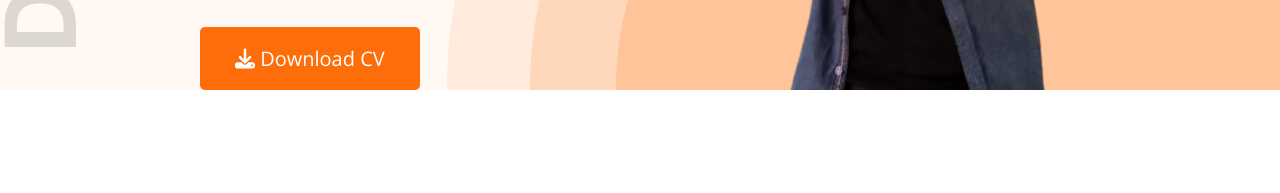
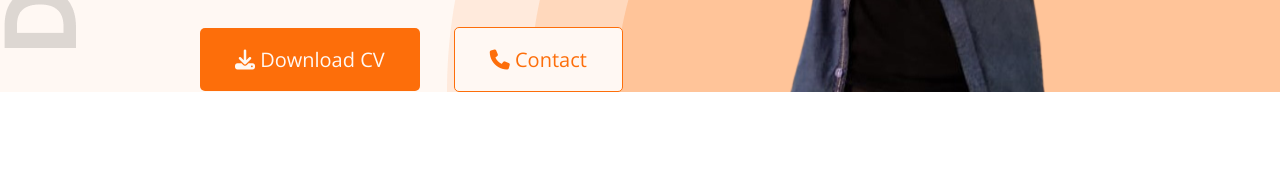
Before and after one commit to badhon11/my-portfolio, a plain HTML site: page index.html in a window 1280 px wide. Shown: the part 759-952 px from the top of the page. Drawn offline with nearby package versions, Linux system fonts and the light colour scheme.

Commit message:
contact button added

```diff
--- a/index.html
+++ b/index.html
@@ -36,6 +36,7 @@
                     University.
                 </p>
                 <button class="btn-primary"><i class="fa-solid fa-download"></i> Download CV</button>
+                <button class="btn-contact"><i class="fa-solid fa-phone"></i> Contact</button>
             </div>
             <img src="images/Badhon_pic-removebg-preview.png" alt="">
         </div>
--- a/styles/portfolio.css
+++ b/styles/portfolio.css
@@ -21,13 +21,30 @@
     background-color: #FD6E0A;
     border: 0;
     border-radius: 5px;
-    color: white;
-
+    color: #FFF8F3;
+    margin-right: 30px;
     font-style: normal;
     /* font-weight: 700; */
     font-size: 20px;
     /* line-height: 27px; */
 }
+
+.btn-contact {
+    /* width: 79px;
+    height: 27px; */
+    padding: 18px 35px;
+    color: #FD6E0A;
+    border: 1px solid #FD6E0A;
+    /* border-color: ; */
+    border-radius: 5px;
+    background-color: #FFF8F3;
+    margin-right: 30px;
+    font-style: normal;
+    /* font-weight: 700; */
+    font-size: 20px;
+    /* line-height: 27px; */
+}
+
 
 /* header and navigation styles */
 .nav-title {
```
